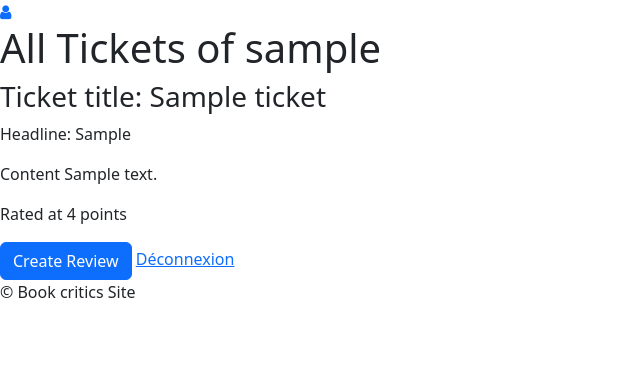
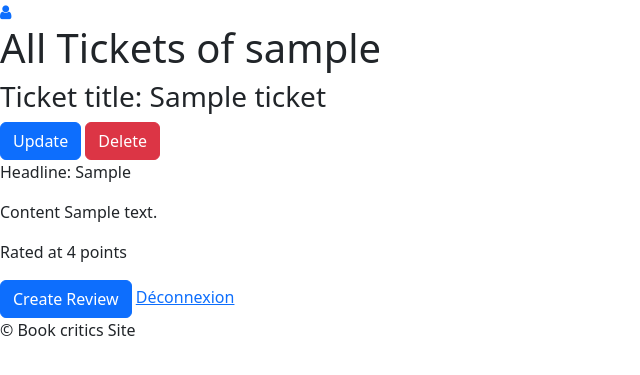
Before and after one commit to gltwodotlineci/basic_django_app, a Django app: page /my_tickets/00000000-0000-0000-0000-000000000001/ in a window 1280 px wide. Shown: the top 375 px of the page, without its empty margins (0-640 px from the left). Run offline with Django 4.2, Linux system fonts and the light colour scheme; a user stored in the database is signed in; tables that the repository leaves empty hold one stand-in row (values such as "Sample post").

Commit message:
updating & deleting ticket

```diff
--- a/book_critics_core/templates/tickets/all_tickets.html
+++ b/book_critics_core/templates/tickets/all_tickets.html
@@ -8,6 +8,58 @@
     <h1> All Tickets of {{user.username}} </h1>
     {% for ticket in tickets %}
         <h3>Ticket title: {{ticket.title}} </h3>
+        <dialog id="delete{{ticket.pk}}">
+            <h4>Are you sure to delete the Ticket {{ticket.title}}</h4>
+            <form action="{% url 'delete_ticket' %}" method="post">
+                {% csrf_token %}
+                <input type="hidden" name="ticket_id" value="{{ticket.pk}}">
+            <button class="btn btn-danger"
+                    onclick="document.getElementById('delete{{ticket.pk}}').close();">
+                Yes
+            </button>
+            </form>
+            <button class="btn btn-primary"
+                    onclick="document.getElementById('delete{{ticket.pk}}').close();">
+                Close
+            </button>
+        </dialog>
+        <dialog id="update{{ticket.pk}}">
+            <h4>Updating your ticket {{ticket.title}} </h4>
+            <form action="{% url 'update_tc' %}" method="post">
+                {% csrf_token %}
+                <label>Title</label></br>
+                <input type="text" value="{{ticket.title}}" name="ticket_title">
+                </br>
+                <label>Description</label>
+                </br>
+                <textarea  name="description">
+                    {{ticket.description}}
+                </textarea>
+                </br>
+                <input type="hidden" name="ticket_id" value="{{ticket.pk}}">
+                <button type="submit" class="btn btn-primary">
+                    Update
+                </button>
+            </form>
+
+
+            <button class="btn btn-primary"
+                    onclick="document.getElementById('update{{ticket.pk}}').close();">
+                Close
+            </button>
+        </dialog>
+            <button  class="btn btn-primary"
+                onclick="openDialogBox('update{{ticket.pk}}')"
+            >
+                Update
+            </button>
+
+
+        <button class="btn btn-danger"
+                data-bs-toggle="modal" data-bs-target="#exampleModal"
+                onclick="openDialogBox('delete{{ticket.pk}}')">
+            Delete
+        </button>
         {% for review in ticket.review.all %}
             {% if review %}
                 <p>Headline: {{review.headline}}</p>
@@ -16,6 +68,7 @@
             {% else %}
                 <p>No review yet</p>
             {% endif %}
+
         {% endfor %}
 
     <dialog id="myDialog{{ticket.pk}}">
--- a/book_critics_core/urls.py
+++ b/book_critics_core/urls.py
@@ -19,6 +19,8 @@ urlpatterns = [
     path('ticket/', views.ticket, name='ticket'),
     path('create_ticket/', views.create_ticket, name='create_ticket'),
     path('my_tickets/<uuid:user_id>/', views.my_tickets, name='my_tickets'),
+    path('update_tc/', views.update_tck, name='update_tc'),
+    path('delete_ticket/', views.delete_ticket, name='delete_ticket'),
     # Reviews
     path('create_review/', views.create_review, name='create_review'),
     # Ticket & Review
--- a/book_critics_core/views.py
+++ b/book_critics_core/views.py
@@ -66,6 +66,12 @@ def inscription(request):
                 )
 
 
+# Logout user
+def logout_user(request):
+    logout(request)
+    return redirect("home")
+
+
 # sending followers list
 def send_followers_list(actual_usr: CustomUser)-> QuerySet:
     followers_obj = actual_usr.following.all()
@@ -78,6 +84,7 @@ def send_followers_list(actual_usr: CustomUser)-> QuerySet:
 @login_required(login_url='http://localhost:8000')
 def all_users(request):
     return render(request, 'users/all_users.html')
+
 
 
 @login_required(login_url='http://localhost:8000')
@@ -226,11 +233,9 @@ def unfollow_user(request):
                 )
 
 
-def logout_user(request):
-    logout(request)
-    return redirect("home")
-
-
+'''
+Ticket part
+'''
 @login_required(login_url='http://localhost:8000')
 def ticket(request):
     ticket_form = TicketForm(request.POST or None)
@@ -294,50 +299,6 @@ def my_tickets(request, user_id):
                            }
                   )
 
-
-@login_required(login_url='http://localhost:8000')
-def create_review(request):
-    user = request.user
-    error = None
-
-    if request.method == 'POST':
-        try:
-            ticket_id = request.POST.get('ticket_id')
-            ticket = Ticket.objects.get(uuid=ticket_id)
-            # Geting the ticket from the right user
-            tickets = Ticket.objects.filter(user=ticket.user).order_by('-time_created')
-            form = ReviewForm(request.POST)
-            if form.is_valid():
-                headline = form.cleaned_data['headline']
-                body = form.cleaned_data['body']
-                rating = form.cleaned_data['rating']
-                ticket = Ticket.objects.get(uuid=ticket_id)
-                # Creating the review
-                Review.objects.create(user=user,
-                                      ticket=ticket,
-                                      headline=headline,
-                                      body=body,
-                                      rating=rating
-                                      )
-                form2 = refactor_review_form(request)
-                return render(request, 'tickets/all_tickets.html',
-                  context={'ticket': ticket,
-                           'tickets': tickets,
-                           'form': form2
-                           }
-                  )
-
-        except Ticket.DoesNotExist:
-            error = 'The ticket does not exist'
-
-        review_form = refactor_review_form(request)
-        return render(request, 'tickets/all_tickets.html',
-                        context={
-                                'error': error,
-                                'form': review_form,
-                                'tickets': tickets
-                                }
-                        )
 
 # Page for ticket and review
 def ticket_and_review(request):
@@ -404,3 +365,99 @@ def create_tck_rvw(request):
                     'form': ticket_form,
                     }
                   )
+
+
+
+# update ticket
+def update_tck(request):#, ticket_id):
+    user = request.user
+    if request.method == "POST":
+        data = request.POST
+        ticket_id = data.get('ticket_id')
+        try:
+            ticket = Ticket.objects.get(uuid=ticket_id)
+            ticket.title = data.get('ticket_title')
+            ticket.description = data.get('description')
+            ticket.save()
+            tickets = Ticket.objects.filter(user=ticket.user)
+            form = ReviewForm(request.POST or None)
+            return render(request, 'tickets/all_tickets.html',
+                          context={
+                                'tickets': tickets,
+                                'form': form,
+                                'user': user
+                                })
+        except Ticket.DoesNotExist:
+            error = "The ticked you updated does not exists"
+            return render(request, 'users/show.html',
+                        context={'user': user.username,
+                                 'error': error
+                                 })
+
+
+# delete ticket
+def delete_ticket(request):
+    data = request.POST
+    ticket_id = data.get('ticket_id')
+    ticket = Ticket.objects.get(uuid=ticket_id)
+    tickets = Ticket.objects.filter(user=request.user)
+    tickets.order_by('-time_created')
+    form = ReviewForm(request.POST or None)
+
+    if ticket.user == request.user:
+        ticket.delete()
+        return render(request, 'tickets/all_tickets.html',
+                      context={
+                        'tickets': tickets,
+                        'form': form,
+                        'user': request.user
+                          }
+                      )
+
+
+'''
+Review part
+'''
+@login_required(login_url='http://localhost:8000')
+def create_review(request):
+    user = request.user
+    error = None
+
+    if request.method == 'POST':
+        try:
+            ticket_id = request.POST.get('ticket_id')
+            ticket = Ticket.objects.get(uuid=ticket_id)
+            # Geting the ticket from the right user
+            tickets = Ticket.objects.filter(user=ticket.user).order_by('-time_created')
+            form = ReviewForm(request.POST)
+            if form.is_valid():
+                headline = form.cleaned_data['headline']
+                body = form.cleaned_data['body']
+                rating = form.cleaned_data['rating']
+                ticket = Ticket.objects.get(uuid=ticket_id)
+                # Creating the review
+                Review.objects.create(user=user,
+                                      ticket=ticket,
+                                      headline=headline,
+                                      body=body,
+                                      rating=rating
+                                      )
+                form2 = refactor_review_form(request)
+                return render(request, 'tickets/all_tickets.html',
+                  context={'ticket': ticket,
+                           'tickets': tickets,
+                           'form': form2
+                           }
+                  )
+
+        except Ticket.DoesNotExist:
+            error = 'The ticket does not exist'
+
+        review_form = refactor_review_form(request)
+        return render(request, 'tickets/all_tickets.html',
+                        context={
+                                'error': error,
+                                'form': review_form,
+                                'tickets': tickets
+                                }
+                        )
```
Also changed, not shown: book_critics/settings.py (+11 -0 lines), book_critics_core/static/js/main.js (+35 -0 lines).
